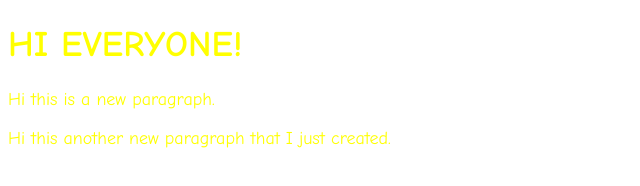
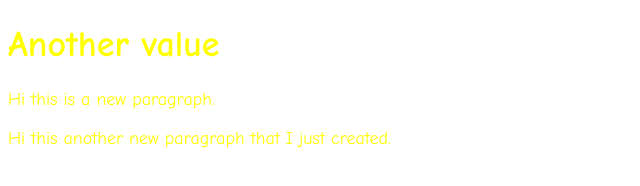
Before and after one commit to Jenja20/team-dev-demo-b, a plain HTML site: page index.html in a window 1280 px wide. Shown: the whole page, without its empty margins (0-640 px from the left). Drawn offline with nearby package versions, Linux system fonts and the light colour scheme.

Commit message:
Changed h1

```diff
--- a/index.html
+++ b/index.html
@@ -6,7 +6,7 @@
         <link rel="stylesheet" href="css/styles.css">
     </head>
     <body>
-        <h1>HI EVERYONE!</h1>
+        <h1>Another value</h1>
 
         <p>Hi this is a new paragraph.</p>
 
```
